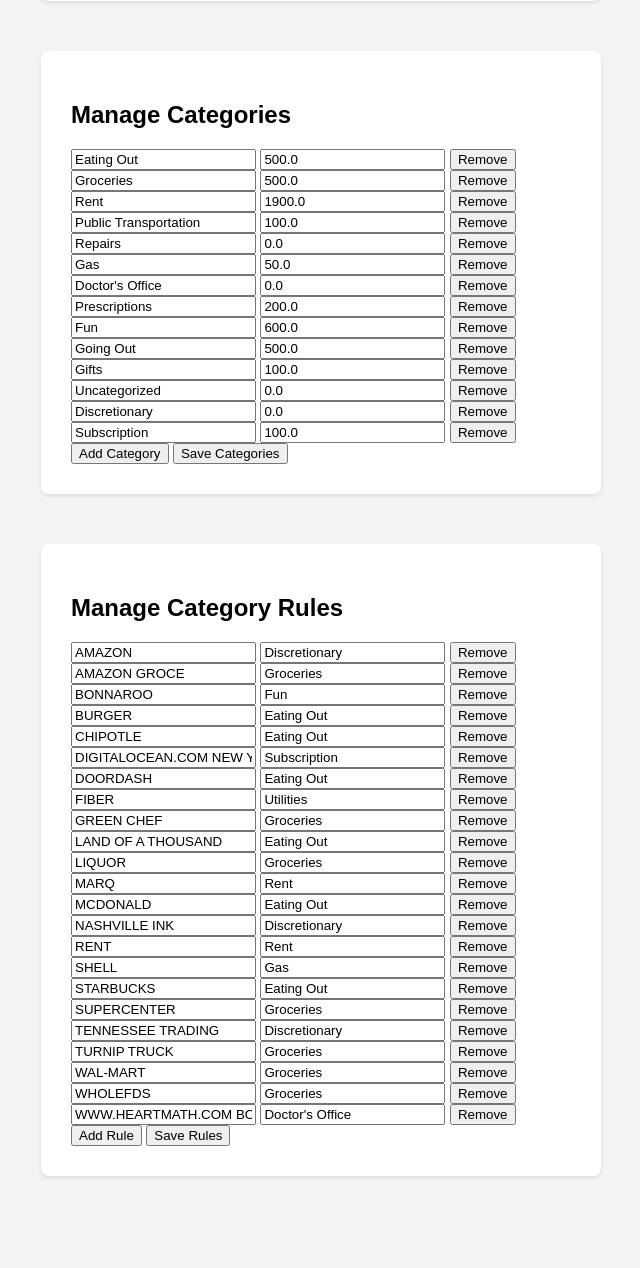
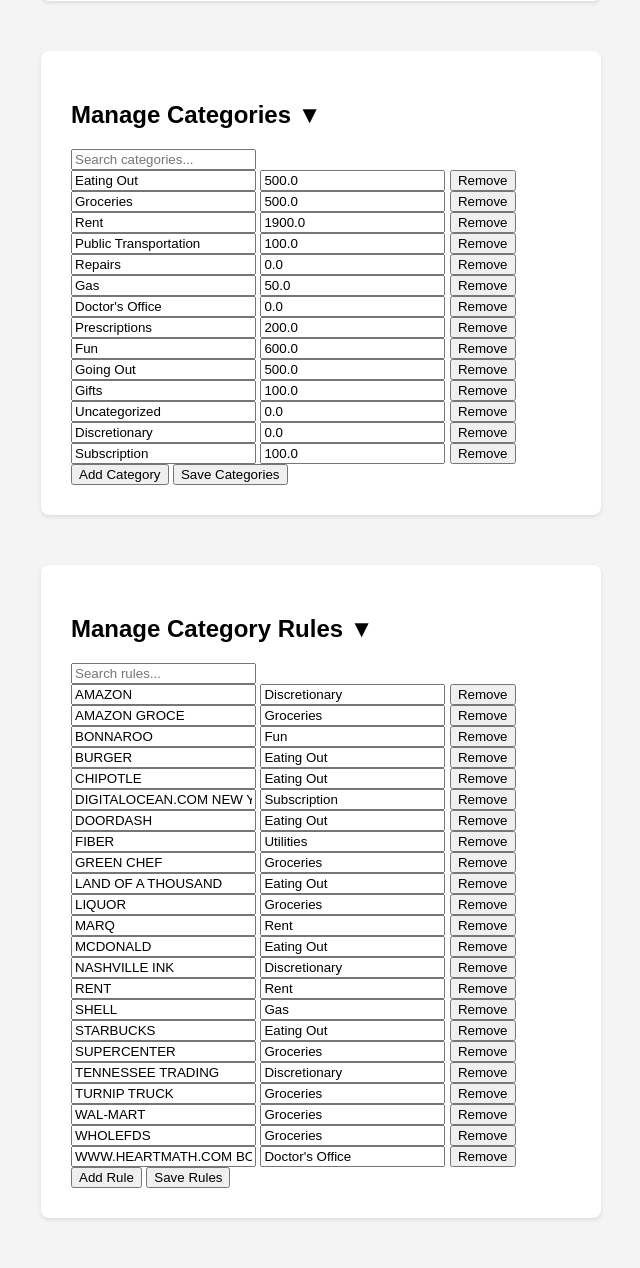
Before and after one commit to TheStoneRabbit/rabbit-budget, a Flask app: page / in a window 1280 px wide. Shown: the part 438-1706 px from the top of the page, without its empty margins (319-959 px from the left). Before the commit the page ends 1616 px from the top, so only its background shows below. Run offline with Flask 3, Linux system fonts and the light colour scheme.

Commit message:
Enhance category and rule management with search functionality and collapsible sections

```diff
--- a/templates/index.html
+++ b/templates/index.html
@@ -88,7 +88,9 @@
         </form>
     </div>
     <div class="container">
-        <h2>Manage Categories</h2>
+        <h2 class="collapsible-header" data-target="categories-content">Manage Categories <span class="collapse-icon">&#9660;</span></h2>
+        <div id="categories-content" class="collapsible-content">
+            <input type="text" id="category-search" placeholder="Search categories...">
             <form id="category-form">
                 <div id="categories-container">
                     {% for category in categories %}
@@ -102,6 +104,7 @@
                 <button type="button" id="add-category">Add Category</button>
                 <button type="button" id="save-categories">Save Categories</button>
             </form>
+        </div>
     </div>
 
     <script>
@@ -154,7 +157,9 @@
         });
     </script>
     <div class="container">
-        <h2>Manage Category Rules</h2>
+        <h2 class="collapsible-header" data-target="rules-content">Manage Category Rules <span class="collapse-icon">&#9660;</span></h2>
+        <div id="rules-content" class="collapsible-content">
+            <input type="text" id="rule-search" placeholder="Search rules...">
             <form id="rules-form">
                 <div id="rules-container">
                     <!-- Rules will be loaded here by JavaScript -->
@@ -163,9 +168,56 @@
                 <button type="submit">Save Rules</button>
             </form>
         </div>
+    </div>
 
     <script>
+        document.getElementById('category-search').addEventListener('keyup', function() {
+            const searchTerm = this.value.toLowerCase();
+            document.querySelectorAll('#categories-container .category-item').forEach(item => {
+                const categoryName = item.querySelector('input[name="category-name"]').value.toLowerCase();
+                if (categoryName.includes(searchTerm)) {
+                    item.style.display = 'flex';
+                } else {
+                    item.style.display = 'none';
+                }
+            });
+        });
+
+        document.querySelectorAll('.collapsible-header').forEach(header => {
+            header.addEventListener('click', function() {
+                const targetId = this.dataset.target;
+                const targetContent = document.getElementById(targetId);
+                const icon = this.querySelector('.collapse-icon');
+
+                if (targetContent.style.display === 'none') {
+                    targetContent.style.display = 'block';
+                    icon.innerHTML = '&#9660;'; // Down arrow
+                } else {
+                    targetContent.style.display = 'none';
+                    icon.innerHTML = '&#9658;'; // Right arrow
+                }
+            });
+        });
+
+        // Initial collapse state
+        document.querySelectorAll('.collapsible-content').forEach(content => {
+            content.style.display = 'block'; // Start open
+        });
+
         // ... existing script ...
+
+        document.getElementById('rule-search').addEventListener('keyup', function() {
+            const searchTerm = this.value.toLowerCase();
+            document.querySelectorAll('#rules-container .rule-item').forEach(item => {
+                const keyword = item.querySelector('input[name="rule-keyword"]').value.toLowerCase();
+                const category = item.querySelector('input[name="rule-category"]').value.toLowerCase();
+                if (keyword.includes(searchTerm) || category.includes(searchTerm)) {
+                    item.style.display = 'flex';
+                } else {
+                    item.style.display = 'none';
+                }
+            });
+        });
 
         // Rules Editor
         document.addEventListener('DOMContentLoaded', function() {
```
Lines whose indentation alone changed are shown as unchanged.
